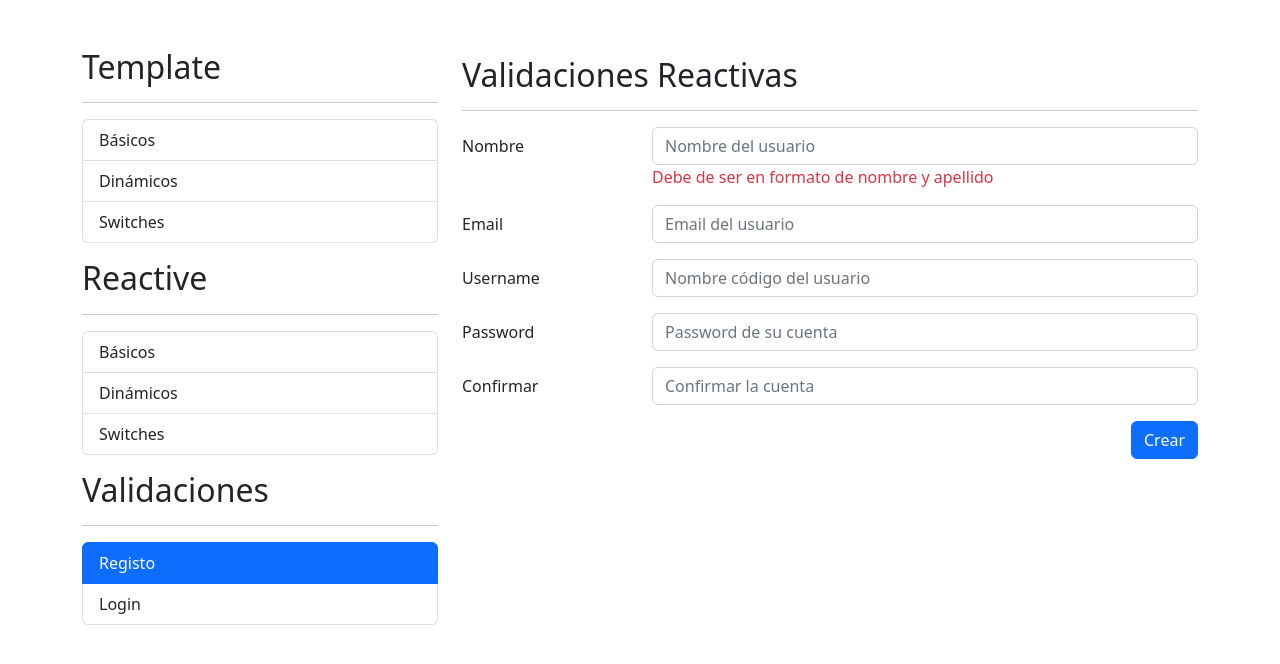
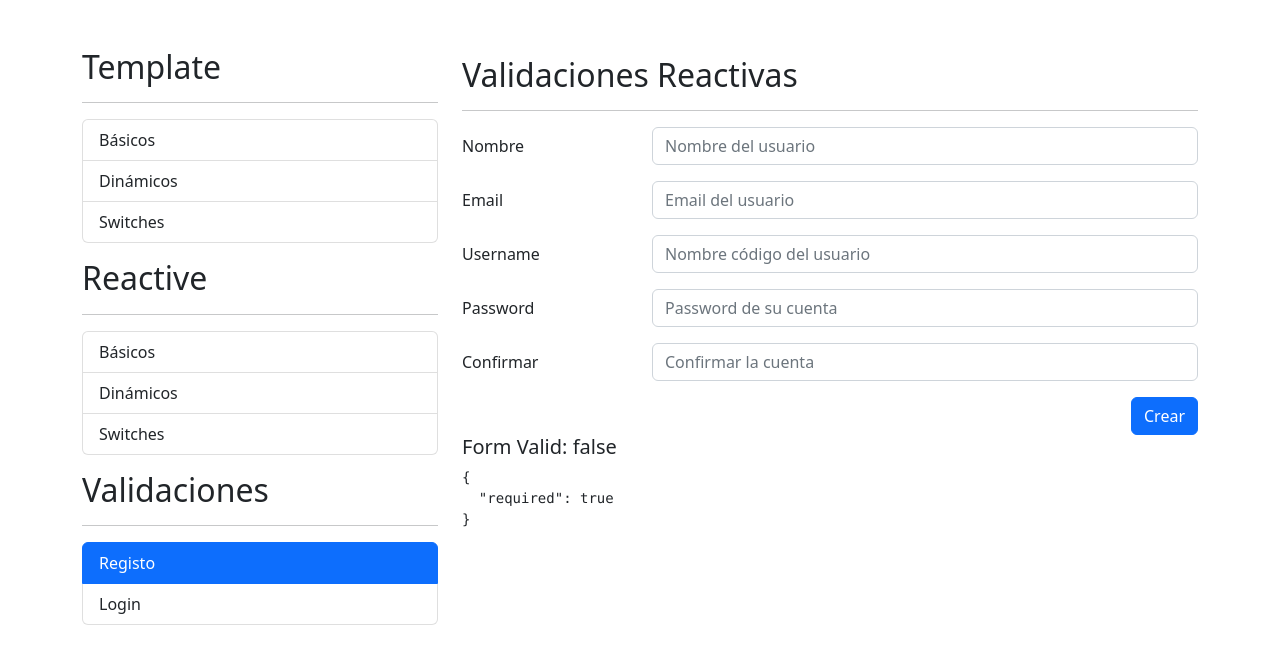
Before and after one commit to AlexanderMartinez25/06-formulariosApp, an Angular app: page /auth/registro in a window 1280 px wide. Shown: the top 664 px of the page. Built offline with nearby package versions, Linux system fonts and the light colour scheme.

Commit message:
Validar contra expresión regular

```diff
--- a/src/app/auth/auth.module.ts
+++ b/src/app/auth/auth.module.ts
@@ -1,10 +1,10 @@
 import { NgModule } from '@angular/core';
 import { CommonModule } from '@angular/common';
+import { ReactiveFormsModule } from '@angular/forms';
 
 import { AuthRoutingModule } from './auth-routing.module';
 import { RegistroComponent } from './pages/registro/registro.component';
 import { LoginComponent } from './pages/login/login.component';
-import { ReactiveRountingModule } from '../reactive/reactive-routing.module';
 
 
 @NgModule({
@@ -15,7 +15,7 @@
   imports: [
     CommonModule,
     AuthRoutingModule,
-    ReactiveRountingModule
+    ReactiveFormsModule
   ]
 })
 export class AuthModule { }
--- a/src/app/auth/pages/registro/registro.component.html
+++ b/src/app/auth/pages/registro/registro.component.html
@@ -2,14 +2,16 @@
 <hr>
 <div class="row">
     <div class="col">
-        <form autocomplete="off">
+        <form autocomplete="off" (ngSubmit)="submitFormulario()" [formGroup]="miFormulario">
 
             <!-- Nombre -->
             <div class="row mb-3">
                 <label class="col-sm-3 col-form-label">Nombre</label>
                 <div class="col-sm-9">
-                    <input type="text" class="form-control" placeholder="Nombre del usuario">
-                    <span class="form-text- text-danger"> Debe de ser en formato de nombre y apellido</span>
+                    <input type="text" class="form-control" formControlName="nombre" placeholder="Nombre del usuario">
+                    <span *ngIf="campoNoValido('nombre')" class="form-text text-danger"> Debe de ser en formato de
+                        nombre y
+                        apellido</span>
                 </div>
             </div>
 
@@ -47,9 +49,12 @@
 
             <div class="row">
                 <div class="col">
-                    <button class="btn btn-primary float-end">Crear</button>
+                    <button type="submit" class="btn btn-primary float-end">Crear</button>
                 </div>
             </div>
         </form>
     </div>
 </div>
+
+<h5>Form Valid: {{miFormulario.valid}}</h5>
+<pre>{{miFormulario.controls.nombre.errors |json}}</pre>
--- a/src/app/auth/pages/registro/registro.component.ts
+++ b/src/app/auth/pages/registro/registro.component.ts
@@ -1,4 +1,5 @@
 import { Component, OnInit } from '@angular/core';
+import { FormBuilder, FormGroup, Validators } from '@angular/forms';
 
 @Component({
   selector: 'app-registro',
@@ -8,9 +9,26 @@
 })
 export class RegistroComponent implements OnInit {
 
-  constructor() { }
+  nombreApellitoPatter: string = '([a-zA-Z]+) ([a-zA-Z]+)';
+
+  miFormulario: FormGroup = this.fb.group({
+    nombre: ['', [Validators.required, Validators.pattern(this.nombreApellitoPatter)]]
+  })
+
+  constructor(private fb: FormBuilder) { }
 
   ngOnInit(): void {
   }
 
+  campoNoValido(campo: string) {
+    return this.miFormulario.get(campo)?.invalid
+      && this.miFormulario.get(campo)?.touched
+  }
+
+  submitFormulario() {
+    console.log(this.miFormulario.value);
+    this.miFormulario.markAllAsTouched();
+
+  }
+
 }
```
